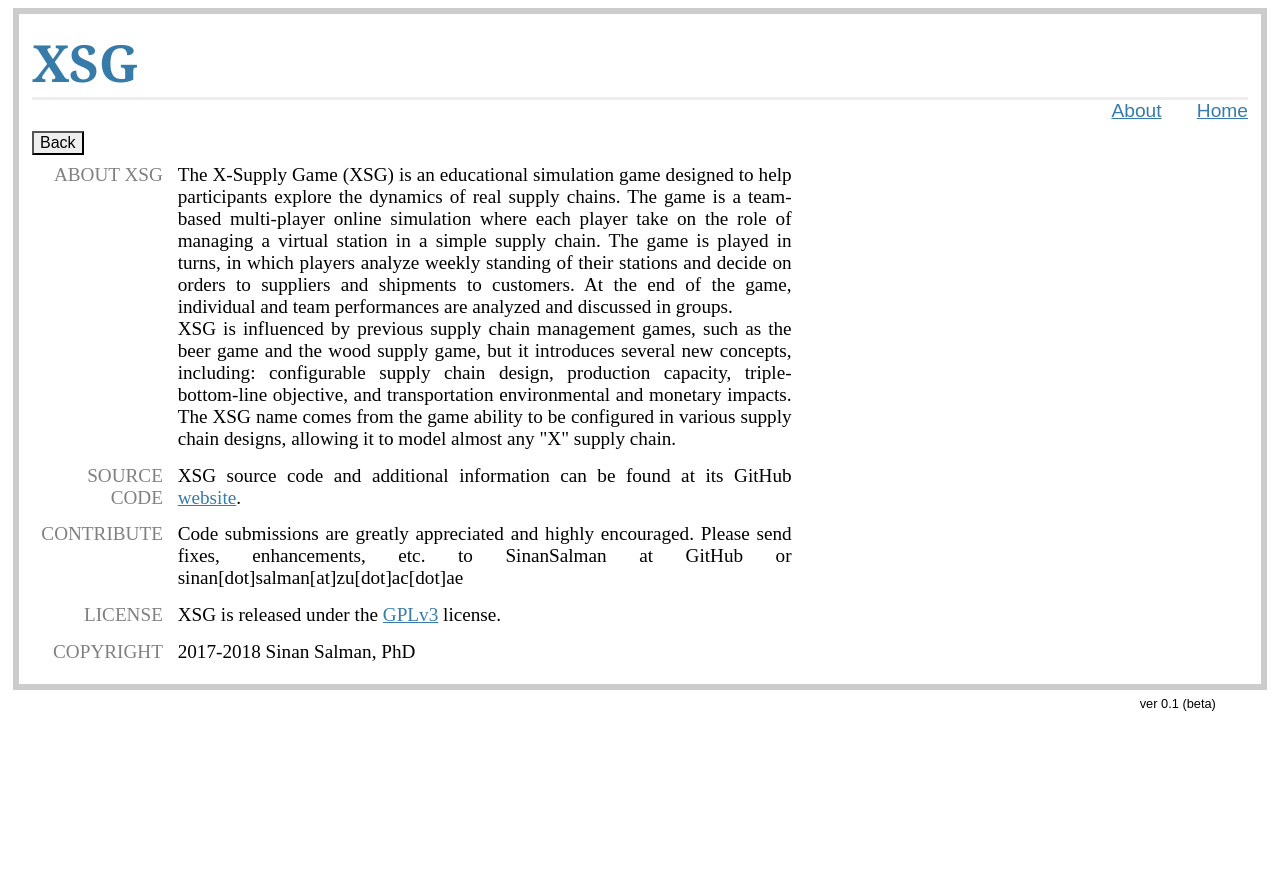
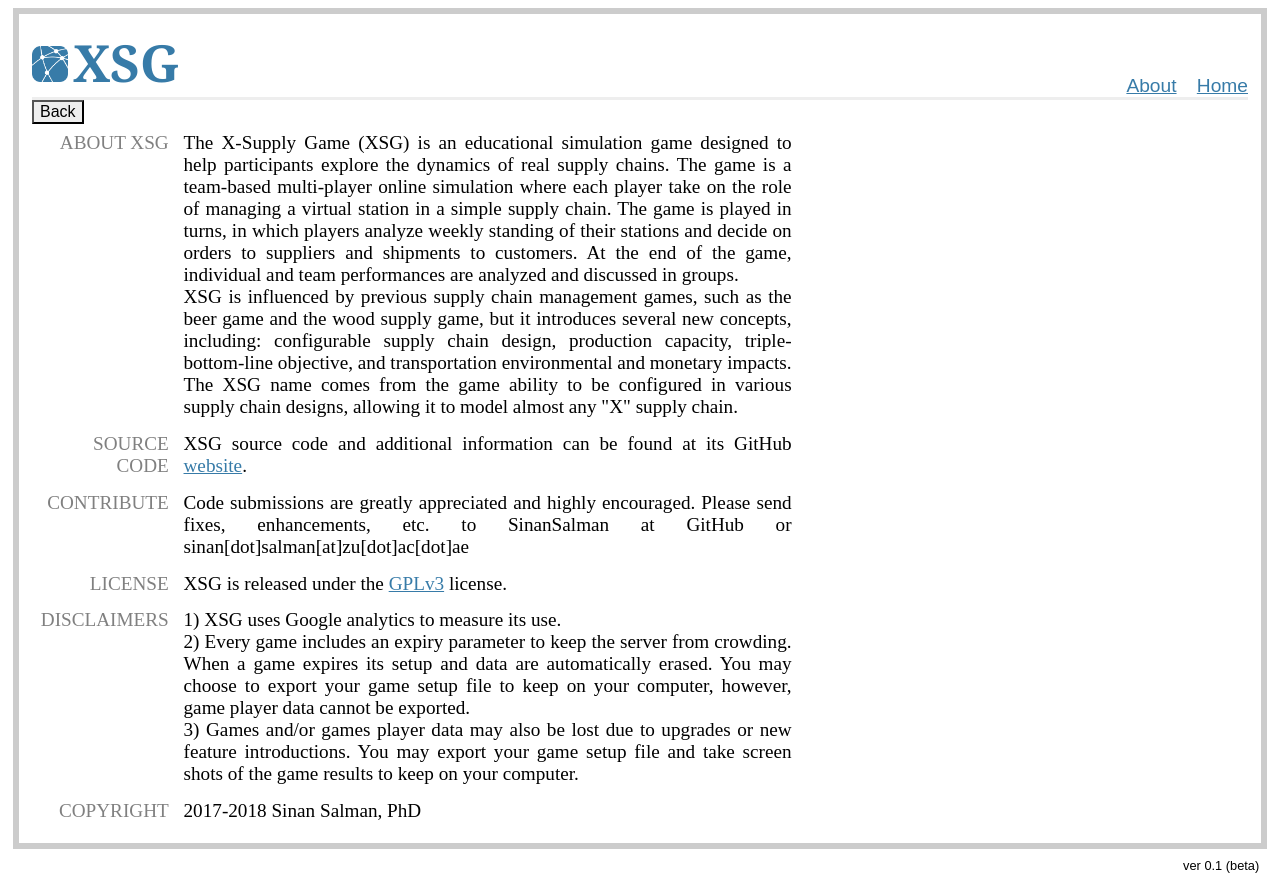
Before and after one commit to SinanSalman/xsg, a Flask app: page /cmd/about in a window 1280 px wide. Before the commit the page ends 711 px from the top, so only its background shows below. Run offline with Flask 2, Linux system fonts and the light colour scheme; parts of the project's set-up code (start-up, migrations or seed data) failed here and were passed over; some libraries are stand-ins or nearby versions.

Commit message:
add: favicon.ico, secret_key configuration, disclaimers, and test drive link

```diff
--- a/xsg/config.json
+++ b/xsg/config.json
@@ -1,6 +1,7 @@
 {
+  "SECRET_KEY":"change to a random value and keep this really secret",
   "GameStatusData":"xsg.dat",
   "USERNAME":"admin",
   "PASSWORD":"admin",
-  "SecondsAway_to_Disconnect":"5"
+  "SECONDSAWAY_TO_DISCONNECT":"5"
 }
--- a/xsg/static/style.css
+++ b/xsg/static/style.css
@@ -1,108 +1,335 @@
-body     { font-family: sans-serif; }
-a, h1, h2
-         { color: #377ba8; }
-h1, h2   { font-family: 'Georgia', serif; margin: 0; }
-h1       { font-size: 4vw; border-bottom: 0.25vw solid #eee; }
-h2       { font-size: 2vw; }
-input,select,span
-         { font-size:1.5vw; }
-img      { margin-left: auto; margin-right: auto; display:block }
+body {
+  font-family: sans-serif;
+}
 
-span.version
-         { float:right; font-size:1vw; }
-table.tbl_results
-         { margin-left: auto; margin-right: auto;
-           border: 0.25vw solid lightgrey; border-collapse: collapse; }
-table.tbl_results tr
-         { border-bottom: 0.15vw dotted lightgrey; }
-table.tbl_results th, table.tbl_results td
-         { text-align: right; padding: 0.25vw; width:7vw; font-size:1.25vw; }
-table.tbl_results th
-         { font-weight: bold; border-bottom: 0.25vw solid lightgrey; }
-table.tbl_input
-         { margin-top: 1vw; text-align: right;}
-table.tbl_l, table.tbl_output_r
-         { margin: 0; padding: 0; text-align: right;}
-table.tbl_r
-         { margin-left: auto; }
-table.tbl_c
-         { margin-left: auto; margin-right: auto;}
+a, h1, h2 {
+  color: #377ba8;
+}
 
-.about   { font-size: 1.5vw; font-family: serif; width: 60vw; }
-.about_a { text-align: right; color: grey; vertical-align: top; padding: 0.5vw; }
-.about_b { text-align: justify; vertical-align: top; padding: 0.5vw; }
+h1, h2 {
+  font-family: 'Georgia', serif;
+}
+
+h1 {
+  font-size: 4vw;
+  margin: 0;
+  padding: 0 0;
+  display: inline;
+}
+
+h2 {
+  font-size: 2vw;
+  display: block;
+}
+
+input, select, span {
+  font-size: 1.5vw;
+}
+
+img.demo-img {
+  margin-left: auto;
+  margin-right: auto;
+  display: block;
+  width: 60%
+}
+
+div.ver {
+  text-align: right;
+}
+
+span.version {
+  font-size: 1vw;
+  padding-right: 1vw;
+}
+
+table.tbl_results {
+  margin-left: auto;
+  margin-right: auto;
+  border: 0.25vw solid lightgrey;
+  border-collapse: collapse;
+}
+
+table.tbl_results tr {
+  border-bottom: 0.15vw dotted lightgrey;
+}
+
+table.tbl_results th, table.tbl_results td {
+  text-align: right;
+  padding: 0.25vw;
+  width: 7vw;
+  font-size: 1.25vw;
+}
+
+table.tbl_results th {
+  font-weight: bold;
+  border-bottom: 0.25vw solid lightgrey;
+}
+
+table.tbl_input {
+  margin-top: 1vw;
+  text-align: right;
+}
+
+table.tbl_l, table.tbl_output_r {
+  margin: 0;
+  padding: 0;
+  text-align: right;
+}
+
+table.tbl_r {
+  margin-left: auto;
+}
+
+table.tbl_c {
+  margin-left: auto;
+  margin-right: auto;
+}
+
+.about {
+  font-size: 1.5vw;
+  font-family: serif;
+  width: 60vw;
+}
+
+.about_a {
+  text-align: right;
+  color: grey;
+  vertical-align: top;
+  padding: 0.5vw;
+}
+
+.about_b {
+  text-align: justify;
+  vertical-align: top;
+  padding: 0.5vw;
+}
 
 #mynetwork {
-          width: 94vw; height: 40vw; border: 1px solid lightgray; }
-.flex_row
-         { display: flex; }
-.doughnut-tbl, .doughnut
-         { display: inline-block; }
-.doughnut
-         { position: relative; width: 30vw; }
-.radar
-         { position: relative; width: 80vw; }
+  width: 94vw;
+  height: 40vw;
+  border: 1px solid lightgray;
+}
 
-.page    { margin: 0.5vw auto; width: 95vw; border: 0.5vw solid #ccc; padding: 1vw;
-            background: white; }
-.metanav { font-size: 1.5vw; text-align: right; padding-bottom: 0.75vw; }
-.flash   { font-size: 1.75vw; background: #cee5F5; padding: 1vw; border: 0.5vw solid #aacbe2; }
-.output  { font-weight: bold; }
-.reg_text
-         { font-size: 1.5vw; }
-.InScreenButton
-         { font-size: 1.25vw; background-color: #eee; }
-.button  { font-size: 1.5vw; background-color: #822D1A; }
-.plot_select
-         { display: block; margin: 0 auto; }
-.centered
-         { text-align: center; }
-.SecTitle
-        { font-weight: bold; text-decoration: underline; }
-.non_bold
-         { font-weight: normal; text-align: center; }
-.chart_div
-         { position: relative; height: 10vw; width: 33vw }
+.flex_row {
+  display: flex;
+}
 
-.vertical-menu
-         { font-size: 2vw; width: 25vw; }
-.vertical-menu a
-         { background-color: #eee; color: black; display: block; padding: 2vw;
-           text-decoration: none; text-align: right; }
-.vertical-menu a:hover
-         { background-color: #ccc; }
-.vertical-menu a.active
-         { background-color: #4CAF50; color: white; }
+.doughnut-tbl, .doughnut {
+  display: inline-block;
+}
 
-.wrapper { display: grid; grid-template-columns: repeat(3, 1fr); grid-gap: 0.25vw; }
-.cell11, .cell12, .cell13, .cell21, .cell22, .cell23
-         { font-size: 1.5vw; padding: 1vw; line-height: 150%; align-self: top;
-           background-color: #eee; }
-.cell11  { grid-column: 1 ; grid-row: 1; text-align: left; }
-.cell12  { grid-column: 2 ; grid-row: 1; text-align: center; }
-.cell13  { grid-column: 3 ; grid-row: 1; text-align: right; }
-.cell21  { grid-column: 1 ; grid-row: 2; text-align: center; }
-.cell22  { grid-column: 2 ; grid-row: 2; text-align: center; }
-.cell23  { grid-column: 3 ; grid-row: 2; text-align: center; }
+.doughnut {
+  position: relative;
+  width: 30vw;
+}
+
+.radar {
+  position: relative;
+  width: 80vw;
+}
+
+.page {
+  margin: 0.5vw auto;
+  width: 95vw;
+  border: 0.5vw solid #ccc;
+  padding: 1vw;
+  background: white;
+}
+
+.headding {
+  display: flex;
+  justify-content: space-between;
+  border-bottom: 0.25vw solid #eee;
+}
+
+img.logo {
+  display: inline;
+  height: 0.7em;
+  margin: 0 0.1em 0 0;
+}
+
+.metanav {
+  font-size: 1.5vw;
+  align-self: flex-end;
+}
+
+.flash {
+  font-size: 1.75vw;
+  background: #cee5F5;
+  padding: 1vw;
+  border: 0.5vw solid #aacbe2;
+}
+
+.output {
+  font-weight: bold;
+}
+
+.reg_text {
+  font-size: 1.5vw;
+}
+
+.InScreenButton {
+  font-size: 1.25vw;
+  background-color: #eee;
+}
+
+.button {
+  font-size: 1.5vw;
+  background-color: #822D1A;
+}
+
+.plot_select {
+  display: block;
+  margin: 0 auto;
+}
+
+.centered {
+  text-align: center;
+}
+
+.SecTitle {
+  font-weight: bold;
+  text-decoration: underline;
+}
+
+.non_bold {
+  font-weight: normal;
+  text-align: center;
+}
+
+.chart_div {
+  position: relative;
+  height: 10vw;
+  width: 33vw;
+}
+
+.vertical-menu {
+  font-size: 2vw;
+  width: 25vw;
+}
+
+.vertical-menu a {
+  background-color: #eee;
+  color: black;
+  display: block;
+  padding: 2vw;
+  text-decoration: none;
+  text-align: right;
+}
+
+.vertical-menu a:hover {
+  background-color: #ccc;
+}
+
+.vertical-menu a.active {
+  background-color: #4CAF50;
+  color: white;
+}
+
+.wrapper {
+  display: grid;
+  grid-template-columns: repeat(3, 1fr);
+  grid-gap: 0.25vw;
+}
+
+.cell11, .cell12, .cell13, .cell21, .cell22, .cell23 {
+  font-size: 1.5vw;
+  padding: 1vw;
+  line-height: 150%;
+  align-self: top;
+  background-color: #eee;
+}
+
+.cell11 {
+  grid-column: 1;
+  grid-row: 1;
+  text-align: left;
+}
+
+.cell12 {
+  grid-column: 2;
+  grid-row: 1;
+  text-align: center;
+}
+
+.cell13 {
+  grid-column: 3;
+  grid-row: 1;
+  text-align: right;
+}
+
+.cell21 {
+  grid-column: 1;
+  grid-row: 2;
+  text-align: center;
+}
+
+.cell22 {
+  grid-column: 2;
+  grid-row: 2;
+  text-align: center;
+}
+
+.cell23 {
+  grid-column: 3;
+  grid-row: 2;
+  text-align: center;
+}
 
 /* Popup container */
-.popup1, .popup2
-         { position: relative; cursor: pointer; color: #377ba8; display: block;
-           text-align: center; font-size: 1.25vw}
+
+.popup1, .popup2 {
+  position: relative;
+  cursor: pointer;
+  color: #377ba8;
+  display: block;
+  text-align: center;
+  font-size: 1.25vw;
+}
+
 /* The actual popup (appears on top) */
-.popup1 .popuptext, .popup2 .popuptext
-         { visibility: hidden; background-color: #555; color: #fff; text-align: left;
-           border-radius: 1vw; padding: 1vw 1vw; position: absolute; z-index: 1;
-           bottom: 125%; left: 50%; line-height: 110%; font-size: 1.25vw; font-weight: lighter;}
-.popup1 .popuptext
-         { width: 24vw; margin-left: -12vw; }
-.popup2 .popuptext
-         { width: 12vw; margin-left: -6vw; }
+
+.popup1 .popuptext, .popup2 .popuptext {
+  visibility: hidden;
+  background-color: #555;
+  color: #fff;
+  text-align: left;
+  border-radius: 1vw;
+  padding: 1vw 1vw;
+  position: absolute;
+  z-index: 1;
+  bottom: 125%;
+  left: 50%;
+  line-height: 110%;
+  font-size: 1.25vw;
+  font-weight: lighter;
+}
+
+.popup1 .popuptext {
+  width: 24vw;
+  margin-left: -12vw;
+}
+
+.popup2 .popuptext {
+  width: 12vw;
+  margin-left: -6vw;
+}
+
 /* Popup arrow */
-.popup1 .popuptext::after, .popup2 .popuptext::after
-         { content: ""; position: absolute; top: 100%; left: 50%; margin-left: -2vw;
-           border-width: 2vw; border-style: solid;
-           border-color: #555 transparent transparent transparent; }
+
+.popup1 .popuptext::after, .popup2 .popuptext::after {
+  content: "";
+  position: absolute;
+  top: 100%;
+  left: 50%;
+  margin-left: -2vw;
+  border-width: 2vw;
+  border-style: solid;
+  border-color: #555 transparent transparent transparent;
+}
+
 /* Toggle this class when clicking on the popup container (hide and show the popup) */
-.popup1 .show, .popup2 .show
-         { visibility: visible; }
+
+.popup1 .show, .popup2 .show {
+  visibility: visible;
+}
--- a/xsg/templates/about.html
+++ b/xsg/templates/about.html
@@ -36,6 +36,18 @@
         <td class=about_b>XSG is released under the <a href="https://www.gnu.org/licenses/gpl-3.0.en.html">GPLv3</a> license.</td>
       </tr>
       <tr>
+        <td class=about_a>DISCLAIMERS</td>
+        <td class=about_b>1) XSG uses Google analytics to measure its use.<br>
+            2) Every game includes an expiry parameter to keep the server from crowding.
+            When a game expires its setup and data are automatically erased.
+            You may choose to export your game setup file to keep on your computer,
+            however, game player data cannot be exported.<br>
+            3) Games and/or games player data may also be lost due to upgrades or
+            new feature introductions. You may export your game setup file and take screen
+            shots of the game results to keep on your computer.
+        </td>
+      </tr>
+      <tr>
         <td class=about_a>COPYRIGHT</td>
         <td class=about_b>2017-2018 Sinan Salman, PhD</td>
       </tr>
--- a/xsg/templates/advanced_menu.html
+++ b/xsg/templates/advanced_menu.html
@@ -1,6 +1,6 @@
 {% extends "layout.html" %}
 {% block body %}
-  <h2>Advanced options:</h2><br>
+  <h2>Advanced options:</h2>
   <div class="vertical-menu">
     <a href="{{ url_for('cmd',cmd='monitor_games') }}">Monitor games</a>
     <a href="{{ url_for('cmd',cmd='admin_game_start') }}">Admin game</a>
--- a/xsg/templates/demo_start.html
+++ b/xsg/templates/demo_start.html
@@ -18,7 +18,7 @@
         the demands of the retailers, and ultimately the clients. The remaining stations are automated. Each game turn is
         a week in a 45 weeks simulation. You will have 3 minutes to complete each turn.
         <br>
-        <img src="{{ url_for('static', filename='demo_game.png') }}" alt="Supply Chain Network Diagram" width=50%>
+        <img class='demo-img' src="{{ url_for('static', filename='demo_game.png') }}" alt="Supply Chain Network Diagram">
       </td>
     </tr>
     <tr>
--- a/xsg/templates/edit_game_setup.html
+++ b/xsg/templates/edit_game_setup.html
@@ -2,6 +2,7 @@
 <script type=text/javascript>
   var SETUP = {{ setup|tojson|safe }}
   var $SCRIPT_ROOT = {{ request.script_root|tojson|safe }};
+  var ACTION = {{ action|tojson|safe }};
 </script>
 <script type="text/javascript" src="https://code.jquery.com/jquery-1.11.1.min.js"></script>
 <link type="text/css" rel="stylesheet" href="https://maxcdn.bootstrapcdn.com/bootstrap/3.3.2/css/bootstrap.min.css" />
@@ -14,6 +15,6 @@
 <button type="button" class="InScreenButton" onclick="javascript:history.back()">Back</button>
 <div id="form"></div>
 <div id=msg class=flash></div>
-<span class="version">Saving game setting here will reset game progress and erase all players data!</span>
+<div class="ver"><span class="version">Saving game setting here will reset game progress and erase all players data!</span></div>
 <br>
 {% endblock %}
--- a/xsg/templates/index.html
+++ b/xsg/templates/index.html
@@ -1,6 +1,6 @@
 {% extends "layout.html" %}
 {% block body %}
-  <h2>Welcome to XSG, what would you like to do?</h2><br>
+  <h2>Welcome to XSG, what would you like to do?</h2>
   <div class="vertical-menu">
     <a href="{{ url_for('demo') }}">Try demo game</a>
     <a href="{{ url_for('cmd',cmd='join_game') }}">Join game</a>
--- a/xsg/templates/layout.html
+++ b/xsg/templates/layout.html
@@ -1,36 +1,41 @@
-<!doctype html>
+<!DOCTYPE HTML>
+<html>
 <HEAD>
+  <title>X Supply Chain Game (XSG)</title>
   <!-- Global site tag (gtag.js) - Google Analytics -->
   <script async src="https://www.googletagmanager.com/gtag/js?id=UA-86962030-2"></script>
   <script>
     window.dataLayer = window.dataLayer || [];
     function gtag() { dataLayer.push(arguments); }
     gtag('js', new Date());
-
     gtag('config', 'UA-86962030-2');
   </script>
 </HEAD>
-
-<title>X Supply Chain Game (XSG)</title>
+<body>
+  <link rel="shortcut icon" href="{{ url_for('static', filename='favicon.ico') }}">
   <link rel=stylesheet type=text/css href="{{ url_for('static', filename='style.css') }}{{ js_debug() }}">
   <script src="https://ajax.googleapis.com/ajax/libs/jquery/3.2.1/jquery.min.js"></script>
-<script type=text/javascript> $SCRIPT_ROOT = {{ request.script_root|tojson|safe }}; </script>
+  <script type=text/javascript>
+    $SCRIPT_ROOT = {{ request.script_root | tojson | safe  }};
+  </script>
   <div class=page>
-  <h1>XSG</h1>
+    <div class=headding>
+      <div class="xsg_title">
+        <h1><img class="logo" src="{{ url_for('static', filename='xsg.png') }}" alt="XSG">XSG</h1>
+      </div>
       <div class=metanav>
-    <a href="{{ url_for('cmd',cmd='about') }}">About</a> &ensp; &ensp;
-  {% if session.password %}
-    <a href="{{ url_for('cmd',cmd='logout') }}">Logout</a> &ensp; &ensp;
-  {% endif %}
-  {% if session.player_name %}
-    <a href="{{ url_for('cmd',cmd='reset') }}">Home</a>
-  {% else %}
-    <a href="{{ url_for('index') }}">Home</a>
-  {% endif %}
+        <a href="{{ url_for('cmd',cmd='about') }}">About</a> &ensp; {% if session.password %}
+        <a href="{{ url_for('cmd',cmd='logout') }}">Logout</a> &ensp; {% endif %} {% if session.player_name %}
+        <a href="{{ url_for('cmd',cmd='reset') }}">Home</a> {% else %}
+        <a href="{{ url_for('index') }}">Home</a> {% endif %}
+      </div>
     </div>
     {% for message in get_flashed_messages() %}
     <div class=flash>{{ message }}</div>
-  {% endfor %}
-  {% block body %}{% endblock %}
+    {% endfor %} {% block body %}{% endblock %}
   </div>
-<span class=version>ver 0.1 (beta)&ensp; &ensp; &ensp; &ensp; &ensp; &ensp;</span>
+  <div class="ver">
+    <span class=version>ver 0.1 (beta)</span>
+  </div>
+</body>
+</html>
--- a/xsg/todo.txt
+++ b/xsg/todo.txt
@@ -2,4 +2,3 @@
 server admin can manage games
 configurable AJAX update times
 add comments and documentation
-Logo and favicon.ico
--- a/xsg/views.py
+++ b/xsg/views.py
@@ -6,7 +6,7 @@
 from math import floor, inf
 from xsg.json_pprint import MyEncoder
 from xsg import game, app
-from flask import request, session, redirect, url_for, render_template, flash, jsonify, Response
+from flask import request, session, redirect, url_for, render_template, flash, jsonify, Response, send_from_directory
 import logging
 from logging.handlers import RotatingFileHandler
 
@@ -46,10 +46,10 @@
 except Exception as e:
     show_error('Error in reading XSG\'s config file',e)
 config_data['GameStatusData'] = os.path.join(app.instance_path, config_data['GameStatusData'])
+app.secret_key = config_data['SECRET_KEY']  # set the secret key for 'session'
 app.config.update(config_data)
 app.config.from_envvar('XSG_SETTINGS', silent=True)
-SecondsAway_to_Disconnect = int(config_data['SecondsAway_to_Disconnect'])
-app.secret_key = 'change to a random value and keep this really secret'  # set the secret key for 'session'
+SecondsAway_to_Disconnect = int(config_data['SECONDSAWAY_TO_DISCONNECT'])
 ALLOWED_EXTENSIONS = set(['json'])
 
 GAMES = {}
@@ -143,6 +143,12 @@
 ################################################################################
 # application views
 ################################################################################
+@app.route('/favicon.ico')
+def favicon():
+    return send_from_directory(os.path.join(app.root_path, 'static'),
+                               'favicon.ico', mimetype='image/vnd.microsoft.icon')
+
+
 @app.route('/')
 @app.route('/index')
 def index():
@@ -465,6 +471,7 @@
 ################################################################################
 @app.route('/edit_game_setup', methods=['POST','GET'])
 def edit_game_setup():
+    action = request.args.get('action','')
     if request.method == 'GET':
         if 'selected_game' in session.keys():
             this_game = session['selected_game']
@@ -475,7 +482,6 @@
             return redirect(url_for('index'))
     if request.method == 'POST':
         this_game = request.form.get('selected_game')
-        action = request.args.get('action','')
         if this_game == '** No game templates found! **':
             return redirect(url_for('index'))
         if action == 'edit':
@@ -503,8 +509,11 @@
                 if this_game in GAMES.keys():
                     del GAMES[this_game]
                 show_error("Could not create game", e)
+        else:
+            flash('Error: no action type provided; must include edit or create actions call.')
+            return redirect(request.url)
     session['selected_game'] = this_game
-    return render_template('edit_game_setup.html', setup=GAMES[this_game].get_config(), sort_keys=True)
+    return render_template('edit_game_setup.html', setup=GAMES[this_game].get_config(), action=action, sort_keys=True)
 
 
 @app.route('/import_game_file', methods=['POST'])
```
Also changed, not shown: xsg/static/edit_game_setup.js (+7 -2 lines), README.md, xsg/static/favicon.ico (added), xsg/static/xsg.png (added), xsg/static/xsg.svg (added). Lines whose indentation alone changed are shown as unchanged.
